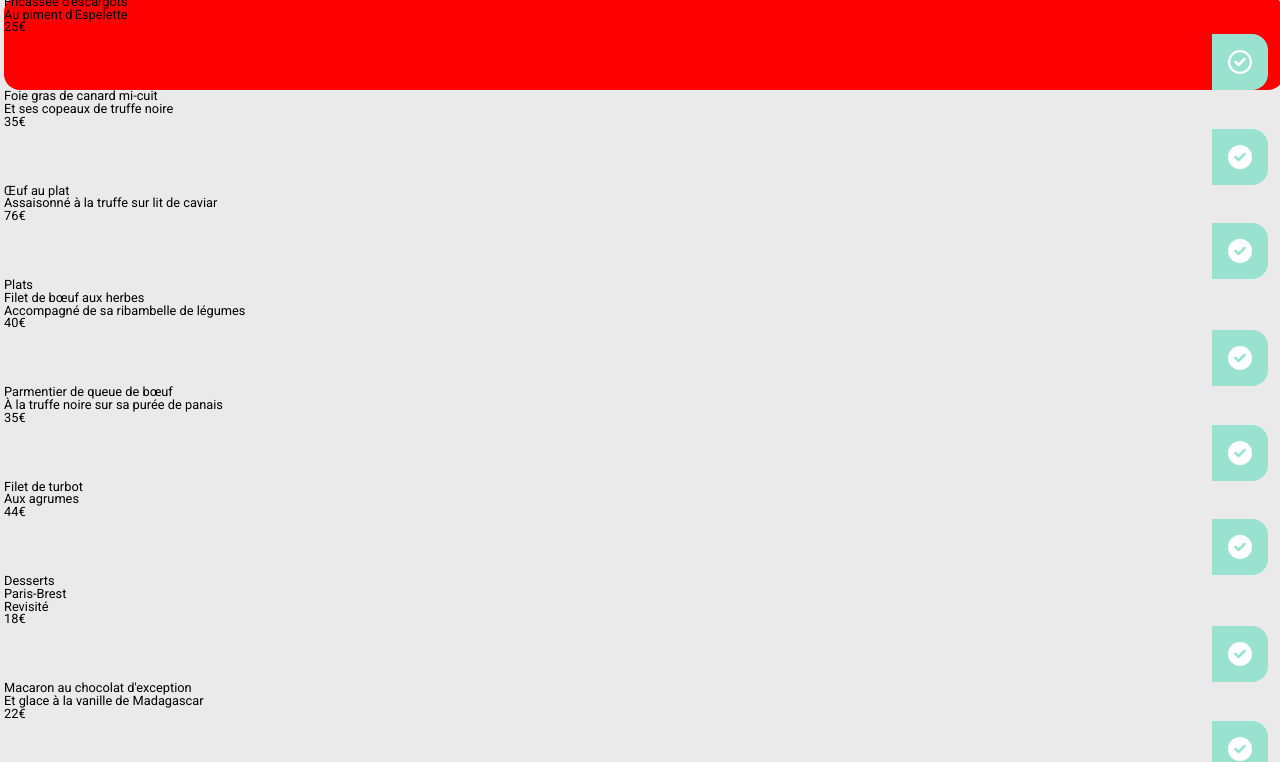
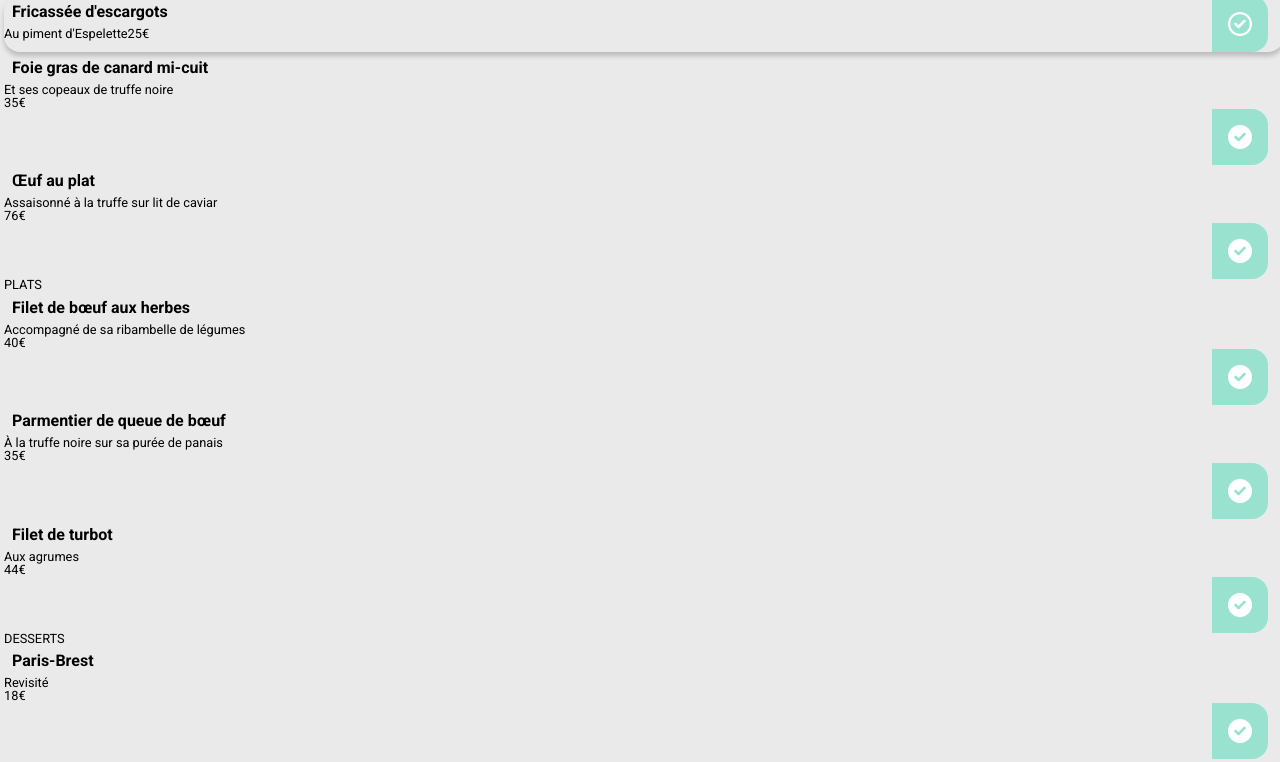
Before and after one commit to trackozor/p3, a website: page html/note_enchantée.html in a window 1280 px wide. Shown: the part 313-1075 px from the top of the page. Drawn offline with Linux system fonts and the light colour scheme; grey boxes are pictures that could not be loaded.

Commit message:
autocommit-vs

```diff
--- a/html/note_enchantée.html
+++ b/html/note_enchantée.html
@@ -50,14 +50,16 @@
                 </div>
                 <!-- Entrées -->
                 <div class="entrées">
-                    <h3>Entrées</h3>
+                    <h3>ENTRÉES</h3>
                     <ul>
                         <li>
                             <div class="card-menu">
                                 <div class="menu-item">
                                     <p class="dish-name">Fricassée d'escargots</p>
-                                    <p class="dish-description">Au piment d'Espelette</p>
-                                    <span class="price">25€</span>
+                                    <div class="dish-content">
+                                        <p class="dish-description">Au piment d'Espelette</p>
+                                        <span class="price">25€</span>
+                                    </div>
                                 </div>
 
                                 <div class="validation-icon">
@@ -93,7 +95,7 @@
 
                 <!-- Plats -->
                 <div class="plats">
-                    <h3>Plats</h3>
+                    <h3>PLATS</h3>
                     <ul>
                         <li>
                             <div class="menu-item">
@@ -133,7 +135,7 @@
 
                 <!-- Desserts -->
                 <div class="desserts">
-                    <h3>Desserts</h3>
+                    <h3>DESSERTS</h3>
                     <ul>
                         <li>
                             <div class="menu-item">
--- a/scss/components/_card.scss
+++ b/scss/components/_card.scss
@@ -359,8 +359,12 @@
 }
 
 .card-menu {
-    background-color: red;
+
     border-radius: 2vh;
+    height:7vh;
+    display:flex;
+    box-shadow: $border-shadow-vh; /* ombre*/
+    justify-content: space-between;
 }
 .menu h2  {
     font-family: $font-title;
@@ -376,9 +380,18 @@
 }
 .menu .title {
     display: flex;
+    justify-content: center;
+    gap:2vh;
+}
+.menu .dish-name {
+    font-size: $font-size-vh-base;
+    font-weight: $font-weight-h-bold;
+    margin:1vh;
 }
 
-
+.menu .dish-content {
+    display: flex;
+}
 /* ---------------------------------------------------------------------------------------------------*/
 /*----------------------------------------- Footer Carte----------------------------------------------*/
 /* ---------------------------------------------------------------------------------------------------*/
```
Also changed, not shown: css/main.css, 1 other file.
